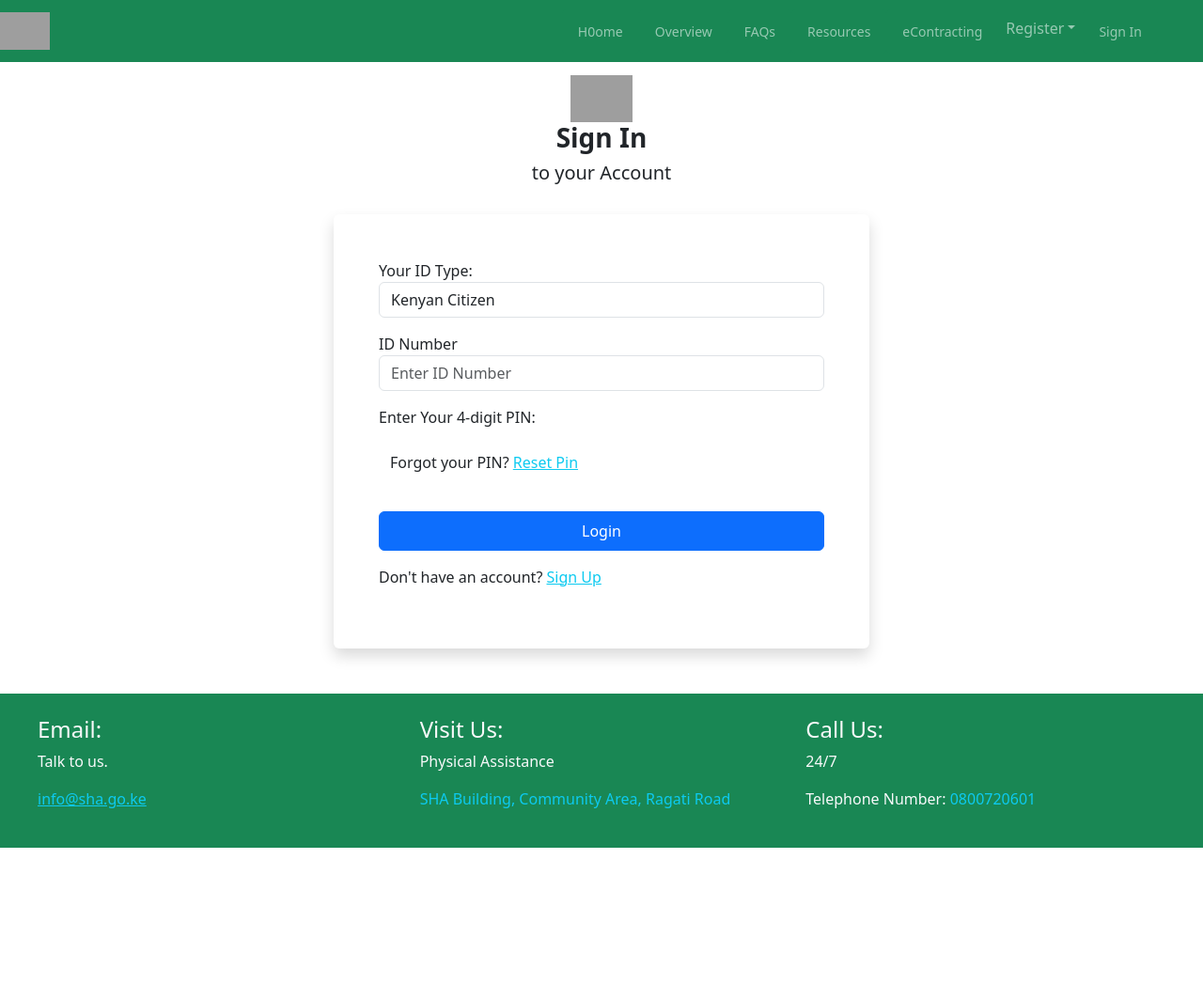
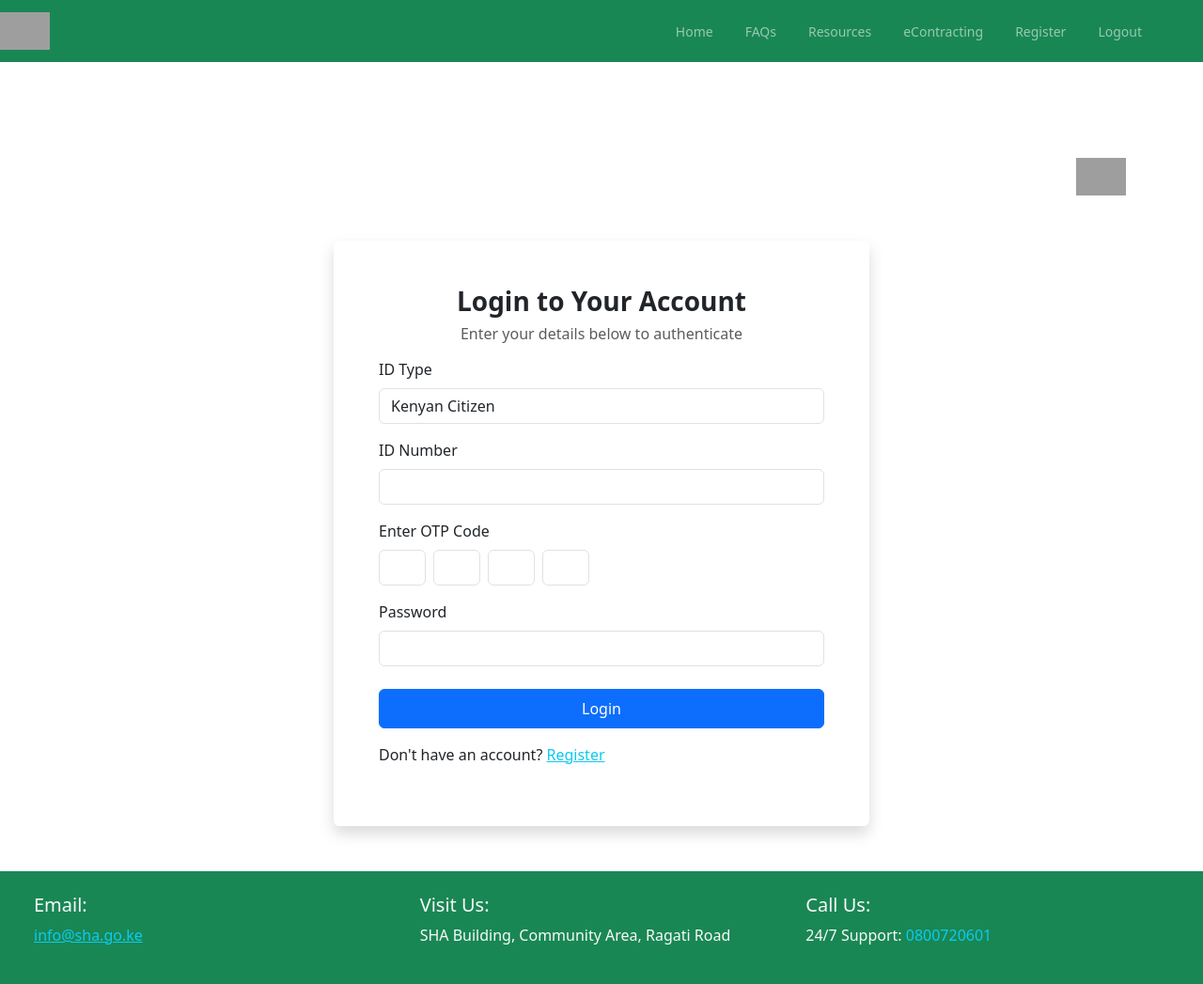
Before and after one commit to Pe-te-r/project_yr_4, a Flask app: template my_app/routes/auth/templates/login.html in a window 1280 px wide. Shown: the whole page at 94% size. Before the commit the page ends 902 px from the top, so only its background shows below. Run offline with Flask 3, Linux system fonts and the light colour scheme; the template is opened without the code that fills it: values that come from a table or form of the project are taken from there, others are empty; grey boxes are pictures that could not be loaded.

Commit message:
more changes

```diff
--- a/config.py
+++ b/config.py
@@ -29,7 +29,7 @@ class Config:
 
     # File upload configuration (if you plan to handle file uploads)
     UPLOAD_FOLDER = os.getenv('UPLOAD_FOLDER', 'uploads')
-    MAX_CONTENT_LENGTH = int(os.getenv('MAX_CONTENT_LENGTH', 16 * 1024 * 1024))  # 16 MB limit
+    MAX_CONTENT_LENGTH = int(os.getenv('MAX_CONTENT_LENGTH', 16 * 1024 * 1024))
 
     # Session configuration
     SESSION_COOKIE_SECURE = os.getenv('SESSION_COOKIE_SECURE', 'False').lower() in ('true', '1', 't')
--- a/my_app/models/user.py
+++ b/my_app/models/user.py
@@ -20,6 +20,8 @@ class User(db.Model):
     password = db.Relationship('Password',backref='user',uselist=False)
 
     def verify_password(self,password):
+        print(password)
+        print(self.password.password==password)
         return self.password.password==password
 
 
--- a/my_app/routes/auth/form.py
+++ b/my_app/routes/auth/form.py
@@ -26,5 +26,9 @@ class LoginForm(FlaskForm):
     )
 
     id_number = IntegerField('ID Number', validators=[DataRequired(), NumberRange(min=10000000, max=99999999)])
+    otp1 = StringField(validators=[DataRequired(), Length(min=1, max=1)])
+    otp2 = StringField(validators=[DataRequired(), Length(min=1, max=1)])
+    otp3 = StringField(validators=[DataRequired(), Length(min=1, max=1)])
+    otp4 = StringField(validators=[DataRequired(), Length(min=1, max=1)])
     password = PasswordField('Password', validators=[DataRequired()])
     submit = SubmitField('Login')
--- a/my_app/routes/auth/templates/login.html
+++ b/my_app/routes/auth/templates/login.html
@@ -1,49 +1,111 @@
+{% extends "base.html" %}
 
-{% extends "base.html" %}
-{% block title %}Sign In{% endblock %}
+{% block title %}Login - SHA Kenya{% endblock %}
 
 {% block content %}
-<div class="container-fluid mt-5 pt-4">
-  <div class="container-fluid py-2 text-center">
-    <a href="#"><img src="{{ url_for('static', filename='SHA/sha images/afya-removebg-preview.png') }}" alt="" style="height: 50px;"></a>
-    <h3><strong>Sign In</strong></h3>
-    <h5>to your Account</h5>
+<!-- NAVBAR -->
+<nav class="navbar navbar-expand-md pe-5 fixed-top navbar-dark bg-success">
+  <a href="#" class="navbar-brand"><img src="{{ url_for('static', filename='images/sha_logo.svg') }}" alt="" style="height: 40px;"></a>
+  <button class="navbar-toggler" type="button" data-bs-toggle="collapse" data-bs-target="#navbarNav">
+      <span class="navbar-toggler-icon"></span>
+  </button>
+  <div class="collapse navbar-collapse justify-content-end" id="navbarNav">
+      <ul class="navbar-nav">
+        <li class="nav-item">
+            <button class="btn btn-success btn-sm"><a class="nav-link" href="{{ url_for('home.home') }}">Home</a></button>
+        </li>
+        <li class="nav-item">
+          <button class="btn btn-success btn-sm"><a class="nav-link" href="#">FAQs</a></button>
+        </li>
+        <li class="nav-item">
+          <button class="btn btn-success btn-sm"><a class="nav-link" href="#">Resources</a></button>
+        </li>
+        <li class="nav-item">
+              <button class="btn btn-success btn-sm"><a class="nav-link" href="#">eContracting</a></button>
+        </li>
+        <li class="nav-item">
+          <button class="btn btn-success btn-sm"><a class="nav-link" href="{{ url_for('auth.register') }}">Register</a></button>
+        </li>
+        <li class="nav-item">
+          <button class="btn btn-success btn-sm"><a class="nav-link" href="{{ url_for('auth.logout') }}">Logout</a></button>
+        </li>
+      </ul>
   </div>
-  <div class="container mt-3">
+</nav>
+
+<!-- LOGIN FORM -->
+<div class="container-fluid pt-4 mt-5">
+  <div class="container text-end">
+    <div class="col"><a href="#"><img src="{{ url_for('static', filename='images/afya-removebg-preview.png') }}" alt="" style="height: 40px;"></a></div>
+  </div>
+  <div class="container mt-5">
     <div class="row justify-content-center">
-      <div class="col-lg-6 col-md-8 col-sm-12 p-5 rounded shadow">
-        <form method="POST">
+      <div class="col-lg-6 p-5 rounded shadow">
+        <h3 class="text-center"><strong>Login to Your Account</strong></h3>
+        <h6 class="text-muted text-center">Enter your details below to authenticate</h6>
+
+        <!-- Flash Messages -->
+        {% with messages = get_flashed_messages(with_categories=true) %}
+          {% if messages %}
+            {% for category, message in messages %}
+              <div class="alert alert-{{ category }}">{{ message }}</div>
+            {% endfor %}
+          {% endif %}
+        {% endwith %}
+
+        <!-- Form -->
+        <form method="POST" action="{{ url_for('auth.login') }}" novalidate>
           {{ form.hidden_tag() }}
 
-          <div class="form-group">
-            <label for="id-type">Your ID Type:</label>
+          <!-- ID Type -->
+          <div class="form-group mt-3">
+            {{ form.id_type.label(class="form-label") }}
             {{ form.id_type(class="form-control") }}
+            {% for error in form.id_type.errors %}
+              <div class="invalid-feedback">{{ error }}</div>
+            {% endfor %}
           </div>
 
+          <!-- ID Number -->
           <div class="form-group mt-3">
-            <label for="idNumber">ID Number</label>
-            {{ form.id_number(class="form-control", placeholder="Enter ID Number") }}
+            {{ form.id_number.label(class="form-label") }}
+            {{ form.id_number(class="form-control") }}
+            {% for error in form.id_number.errors %}
+              <div class="invalid-feedback">{{ error }}</div>
+            {% endfor %}
           </div>
 
-          <!-- OTP Input Fields -->
-          <div class="form-group row mt-3 justify-content-center">
-            <label for="otp">Enter Your 4-digit PIN:</label>
-            <div class="col-2">{{ form.otp1(class="form-control otp-input", maxlength="1") }}</div>
-            <div class="col-2">{{ form.otp2(class="form-control otp-input", maxlength="1") }}</div>
-            <div class="col-2">{{ form.otp3(class="form-control otp-input", maxlength="1") }}</div>
-            <div class="col-2">{{ form.otp4(class="form-control otp-input", maxlength="1") }}</div>
+          <!-- OTP Fields -->
+          <div class="form-group mt-3">
+            <label class="form-label">Enter OTP Code</label>
+            <div class="d-flex gap-2">
+              {{ form.otp1(class="form-control text-center", style="width: 50px;") }}
+              {{ form.otp2(class="form-control text-center", style="width: 50px;") }}
+              {{ form.otp3(class="form-control text-center", style="width: 50px;") }}
+              {{ form.otp4(class="form-control text-center", style="width: 50px;") }}
+            </div>
+            {% for field in [form.otp1, form.otp2, form.otp3, form.otp4] %}
+              {% for error in field.errors %}
+                <div class="invalid-feedback">{{ error }}</div>
+              {% endfor %}
+            {% endfor %}
           </div>
 
-          <div class="container-fluid py-2 mt-3">
-            <p>Forgot your PIN? <a href="{{ url_for('reset_pin') }}" target="_blank" class="text-info">Reset Pin</a></p>
+          <!-- Password -->
+          <div class="form-group mt-3">
+            {{ form.password.label(class="form-label") }}
+            {{ form.password(class="form-control") }}
+            {% for error in form.password.errors %}
+              <div class="invalid-feedback">{{ error }}</div>
+            {% endfor %}
           </div>
 
-          <div class="d-grid mt-3">
-            <button type="submit" class="btn btn-block py-2 btn-primary">Login</button>
+          <div class="d-grid">
+            {{ form.submit(class="btn btn-primary btn-block py-2 px-5 mt-4") }}
           </div>
+        </form>
 
-          <p class="mt-3">Don't have an account? <a href="{{ url_for('register') }}" class="text-info" target="_blank">Sign Up</a></p>
-        </form>
+        <p class="mt-3">Don't have an account? <a href="{{ url_for('auth.register') }}" class="text-info">Register</a></p>
       </div>
     </div>
   </div>
--- a/my_app/templates/base.html
+++ b/my_app/templates/base.html
@@ -13,8 +13,9 @@
 <body data-bs-spy="scroll" data-bs-target=".navbar" data-bs-offset="50">
 
   <!-- NAVBAR -->
-  <nav class="navbar navbar-expand-md pe-5 fixed-top navbar-dark bg-success">
-    <a href="#" class="navbar-brand">
+  <nav class="navbar navbar-expand-md fixed-top navbar-dark bg-success">
+    <div class="container-fluid">
+      <a class="navbar-brand" href="{{ url_for('home.home') }}">
         <img src="{{ url_for('static', filename='images/sha_logo.svg') }}" alt="SHA Logo" style="height: 40px;">
       </a>
       <button class="navbar-toggler" type="button" data-bs-toggle="collapse" data-bs-target="#navbarNav">
@@ -22,38 +23,54 @@
       </button>
       <div class="collapse navbar-collapse justify-content-end" id="navbarNav">
         <ul class="navbar-nav">
-        <li class="nav-item active">
-          <button class="btn btn-success btn-sm"><a class="nav-link" href="{{url_for('home.home')}}">H0ome</a></button>
+          <li class="nav-item">
+            <a class="nav-link active" href="{{ url_for('home.home') }}">Home</a>
           </li>
           <li class="nav-item">
-          <button class="btn btn-success btn-sm"><a class="nav-link" href="#overview">Overview</a></button>
+            <a class="nav-link" href="#overview">Overview</a>
           </li>
           <li class="nav-item">
-          <button class="btn btn-success btn-sm"><a class="nav-link" href="#">FAQs</a></button>
+            <a class="nav-link" href="#">FAQs</a>
           </li>
           <li class="nav-item">
-          <button class="btn btn-success btn-sm"><a class="nav-link" href="#">Resources</a></button>
+            <a class="nav-link" href="#">Resources</a>
           </li>
           <li class="nav-item">
-          <button class="btn btn-success btn-sm"><a class="nav-link" href="#">eContracting</a></button>
+            <a class="nav-link" href="#">eContracting</a>
           </li>
-        <!-- DropDown -->
+          <!-- Dropdown Menu -->
           <li class="nav-item dropdown">
-          <button class="btn btn-success nav-link dropdown-toggle" data-bs-toggle="dropdown" type="button">Register</button>
-          <ul class="dropdown-menu bg-success">
-            <li><a href="{{ url_for('auth.register') }}" class="text-dark dropdown-item">Register Individual</a></li>
-            <li><a href="{{ url_for('auth.register') }}" class="text-dark dropdown-item nav-link">Register Employee</a></li>
-            <li><a href="#" class="text-dark dropdown-item nav-link">Assisted Registration</a></li>
+            <a class="nav-link dropdown-toggle" href="#" id="registerDropdown" role="button" data-bs-toggle="dropdown">
+              Register
+            </a>
+            <ul class="dropdown-menu">
+              <li><a class="dropdown-item" href="{{ url_for('auth.register') }}">Register Individual</a></li>
+              <li><a class="dropdown-item" href="{{ url_for('auth.register') }}">Register Employee</a></li>
+              <li><a class="dropdown-item" href="#">Assisted Registration</a></li>
             </ul>
           </li>
-        <!-- End of DropDown -->
           <li class="nav-item">
-          <button class="btn btn-success btn-sm"><a class="nav-link" href="{{ url_for('auth.login') }}">Sign In</a></button>
+            <a class="nav-link" href="{{ url_for('auth.login') }}">Sign In</a>
           </li>
         </ul>
       </div>
+    </div>
   </nav>
-  <!-- END OF NAVBAR -->
+  <!-- END NAVBAR -->
+
+  <!-- Flash Messages -->
+  <div class="container mt-5 pt-5">
+    {% with messages = get_flashed_messages(with_categories=true) %}
+      {% if messages %}
+        {% for category, message in messages %}
+          <div class="alert alert-{{ category }} alert-dismissible fade show" role="alert">
+            {{ message }}
+            <button type="button" class="btn-close" data-bs-dismiss="alert" aria-label="Close"></button>
+          </div>
+        {% endfor %}
+      {% endif %}
+    {% endwith %}
+  </div>
 
   <!-- Content Block -->
   {% block content %}{% endblock %}
@@ -61,24 +78,21 @@
   <!-- FOOTER -->
   <footer class="container-fluid bg-success text-light mt-5">
     <div class="row p-4">
-      <div class="col-4 ps-3">
-        <h4>Email:</h4>
-        <p>Talk to us.</p>
-        <a href="mailto:info@sha.go.ke" class="text-info">info@sha.go.ke</a>
+      <div class="col-md-4">
+        <h5>Email:</h5>
+        <p><a href="mailto:info@sha.go.ke" class="text-info">info@sha.go.ke</a></p>
       </div>
-      <div class="col-4">
-        <h4>Visit Us:</h4>
-        <p>Physical Assistance</p>
-        <p class="text-info">SHA Building, Community Area, Ragati Road</p>
+      <div class="col-md-4">
+        <h5>Visit Us:</h5>
+        <p>SHA Building, Community Area, Ragati Road</p>
       </div>
-      <div class="col-4 pe-3">
-        <h4>Call Us:</h4>
-        <p>24/7</p>
-        <p>Telephone Number: <span class="text-info">0800720601</span></p>
+      <div class="col-md-4">
+        <h5>Call Us:</h5>
+        <p>24/7 Support: <span class="text-info">0800720601</span></p>
       </div>
     </div>
   </footer>
-  <!-- END OF FOOTER -->
+  <!-- END FOOTER -->
 
   <!-- Bootstrap JS -->
   <script src="https://cdn.jsdelivr.net/npm/bootstrap@5.3.3/dist/js/bootstrap.bundle.min.js"></script>
```
Also changed, not shown: my_app/routes/auth/auth.py (+3 -5 lines), 2 other files. Lines whose indentation alone changed are shown as unchanged.
